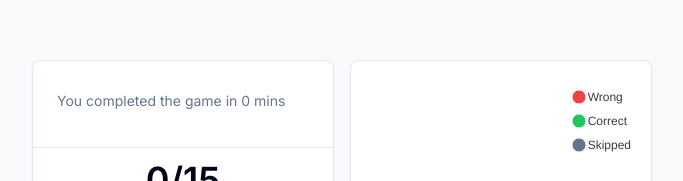
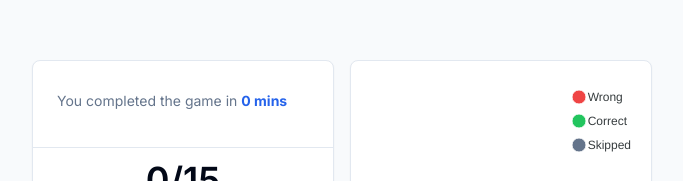
Before and after one commit to radmanesh/open-trivia-duel, a Next.js app: page /score in a window 1280 px wide. Shown: the part 213-394 px from the top of the page, without its empty margins (298-981 px from the left). Built offline with nearby package versions, Linux system fonts and the light colour scheme.

Commit message:
fix: Resolve chart width & height error

```diff
--- a/src/app/score/page.tsx
+++ b/src/app/score/page.tsx
@@ -37,8 +37,10 @@ export default function ScorePage() {
           <CardHeader>
             <CardTitle>{game.player}</CardTitle>
             <CardDescription>
-              You completed the game in {Math.round(game.duration / 60_000)}{" "}
-              mins
+              You completed the game in{" "}
+              <span className="font-bold text-primary">
+                {Math.round(game.duration / 60_000)} mins
+              </span>
             </CardDescription>
           </CardHeader>
           <Separator orientation="horizontal" />
@@ -52,6 +54,8 @@ export default function ScorePage() {
           <div className="flex flex-col items-center justify-center">
             <Chart
               type="pie"
+              width={300}
+              height={300}
               series={[
                 game.answers.wrong,
                 game.answers.correct,
```
